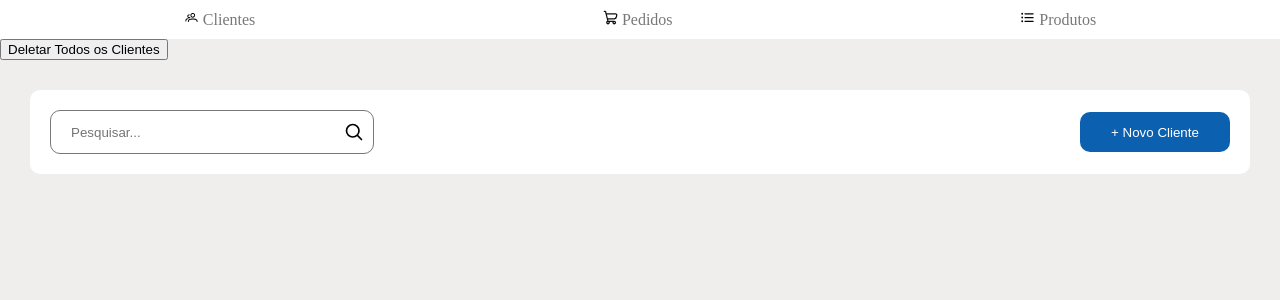
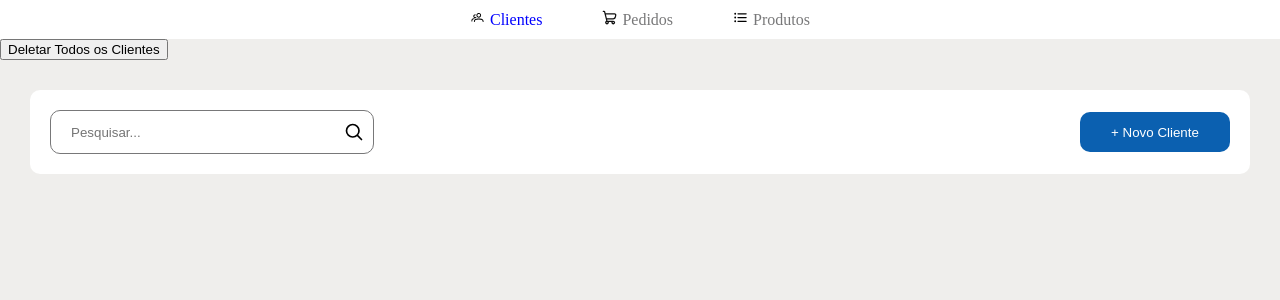
Before and after one commit to carol-andradech/teste-tecnico-ana, a React (Vite) app: page /clientes in a window 1280 px wide. Shown: the top 300 px of the page. Built offline with nearby package versions, Linux system fonts and the light colour scheme.

Commit message:
API cep funcionando

```diff
--- a/src/Components/Clientes/Clientes.tsx
+++ b/src/Components/Clientes/Clientes.tsx
@@ -3,13 +3,13 @@ import { yupResolver } from "@hookform/resolvers/yup";
 import React, { useState, useEffect } from "react";
 import { useForm } from "react-hook-form";
 import Modal from "react-modal";
-import { BrowserRouter as Router, Route, Routes } from "react-router-dom"; // Importe o BrowserRouter como Router
-import ReactDOM from "react-dom";
+import { BrowserRouter as Router, Route, Routes } from "react-router-dom";
 import HeaderBar from "../../Components/Header/HeaderBar";
 import Pedidos from "../../Components/Pedidos/Pedidos";
 import Produtos from "../../assets/search-img.svg";
 import "./Clientes.css";
 import { useClient } from "../../Components/useLocalStorage";
+import axios from "axios";
 
 Modal.setAppElement("#root");
 
@@ -33,8 +33,32 @@ export default function Clientes() {
   const [searchTerm, setSearchTerm] = useState("");
   const [filteredClient, setFilteredClient] = useState(null);
 
-  // Utilize o hook useClient para gerenciar os clientes
   const { createClient, updateClient, deleteClient, clients } = useClient();
+
+  const handleCEPChange = async (cep) => {
+    try {
+      const response = await axios.get(`https://viacep.com.br/ws/${cep}/json/`);
+      const data = response.data;
+      if (!data.erro) {
+        reset({
+          estado: data.uf,
+          cidade: data.localidade,
+          bairro: data.bairro,
+          endereco: data.logradouro,
+        });
+      } else {
+        console.error("CEP inválido");
+      }
+    } catch (error) {
+      console.error("Erro ao buscar endereço:", error);
+    }
+  };
+
+  useEffect(() => {
+    if (formData && formData.cep) {
+      handleCEPChange(formData.cep);
+    }
+  }, [formData]);
 
   const {
     register,
@@ -56,7 +80,7 @@ export default function Clientes() {
     const filtered = clients.filter((client) =>
       client.nome.toLowerCase().includes(searchTerm.toLowerCase())
     );
-    setFilteredClient(filtered.length ? filtered : null); // Set filteredClient to null if no results are found
+    setFilteredClient(filtered.length ? filtered : null);
   };
 
   const handleClientClick = (client) => {
@@ -67,12 +91,26 @@ export default function Clientes() {
   const onSubmit = (data) => {
     createClient(data);
     setNewClientModalOpen(false);
-    setFormData(null);
+    reset(); // Reset the form after submitting
   };
 
   const handleDeleteAllClients = () => {
     clients.forEach((client) => {
       deleteClient(client.id);
+    });
+  };
+
+  const handleNewClientModalClose = () => {
+    setNewClientModalOpen(false);
+    reset({
+      nome: "",
+      cnpj: "",
+      telefone: "",
+      estado: "",
+      cidade: "",
+      bairro: "",
+      endereco: "",
+      numero: "",
     });
   };
 
@@ -128,7 +166,7 @@ export default function Clientes() {
               value={searchTerm}
               onChange={(e) => {
                 setSearchTerm(e.target.value);
-                handleFilterClients(); // Chame a função de filtro aqui
+                handleFilterClients();
               }}
             />
             <button className="image-button"></button>
@@ -143,7 +181,7 @@ export default function Clientes() {
 
         <Modal
           isOpen={newClientModalOpen}
-          onRequestClose={() => setNewClientModalOpen(false)}
+          onRequestClose={handleNewClientModalClose}
           overlayClassName="modal-overlay"
           className="modal-content"
         >
@@ -185,6 +223,7 @@ export default function Clientes() {
                 <input
                   type="text"
                   {...register("cep", { required: "CEP é obrigatório" })}
+                  onChange={(e) => handleCEPChange(e.target.value)}
                 />
                 {errors.cep && <span>{errors.cep.message}</span>}
               </div>
@@ -296,10 +335,7 @@ export default function Clientes() {
         )}
       </Modal>
 
-      <div className="clients-list">
-        {renderClientList()}{" "}
-        {/* Aqui está a chamada para a função renderClientList() */}
-      </div>
+      <div className="clients-list">{renderClientList()}</div>
     </div>
   );
 }
--- a/src/Components/Header/HeaderBar.css
+++ b/src/Components/Header/HeaderBar.css
@@ -1,12 +1,9 @@
-header {
+.header-center {
+  display: flex;
+  flex-direction: row;
   justify-content: center;
   align-items: center;
-  background-color: white;
-}
-
-.header-center {
-  display: flex;
-  justify-content: space-around;
+  gap: 60px;
   padding: 10px;
 }
 
@@ -14,3 +11,15 @@ a {
   text-decoration: none;
   color: #787879;
 }
+
+.span-header {
+  color: #787879;
+}
+
+img {
+  margin-right: 5px;
+}
+
+.active-link .span-header {
+  color: blue;
+}
--- a/src/Components/Header/HeaderBar.tsx
+++ b/src/Components/Header/HeaderBar.tsx
@@ -1,26 +1,40 @@
 import React from "react";
-import { Link } from "react-router-dom";
+import { Link, useLocation } from "react-router-dom";
 import clientesSvg from "../../assets/clientes.svg";
 import pedidosSvg from "../../assets/pedidos.svg";
 import produtosSvg from "../../assets/produtos.svg";
 import "./HeaderBar.css";
 
 export default function HeaderBar() {
+  const location = useLocation();
+
   return (
     <div className="header-center">
       {/* Link para a página de Clientes */}
-      <Link to="/clientes">
-        <img src={clientesSvg} alt="" className="svg-img" /> Clientes
+      <Link
+        to="/clientes"
+        className={location.pathname === "/clientes" ? "active-link" : ""}
+      >
+        <img src={clientesSvg} alt="" className="svg-img" />
+        <span className="span-header">Clientes</span>
       </Link>
 
       {/* Link para a página de Pedidos */}
-      <Link to="/pedidos">
-        <img src={pedidosSvg} alt="" className="svg-img" /> Pedidos
+      <Link
+        to="/pedidos"
+        className={location.pathname === "/pedidos" ? "active-link" : ""}
+      >
+        <img src={pedidosSvg} alt="" className="svg-img" />
+        <span className="span-header">Pedidos</span>
       </Link>
 
       {/* Link para a página de Produtos */}
-      <Link to="/produtos">
-        <img src={produtosSvg} alt="" className="svg-img" /> Produtos
+      <Link
+        to="/produtos"
+        className={location.pathname === "/produtos" ? "active-link" : ""}
+      >
+        <img src={produtosSvg} alt="" className="svg-img" />
+        <span className="span-header">Produtos</span>
       </Link>
     </div>
   );
```
